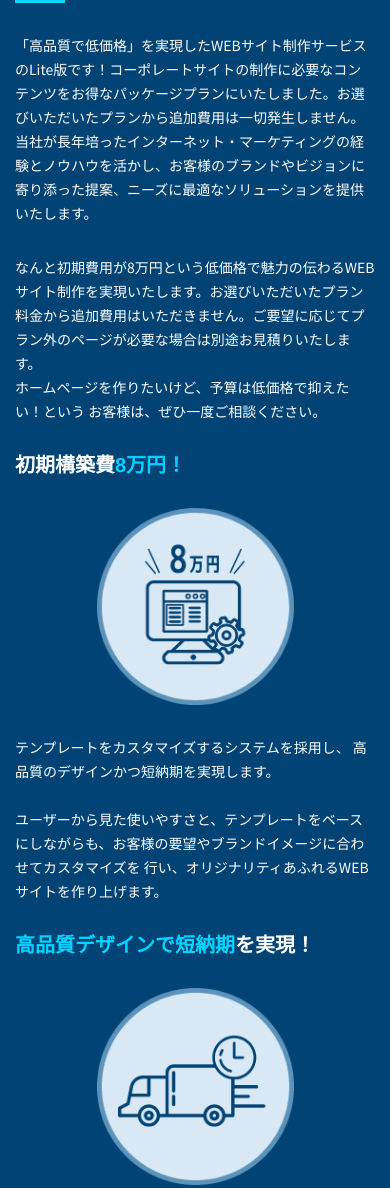
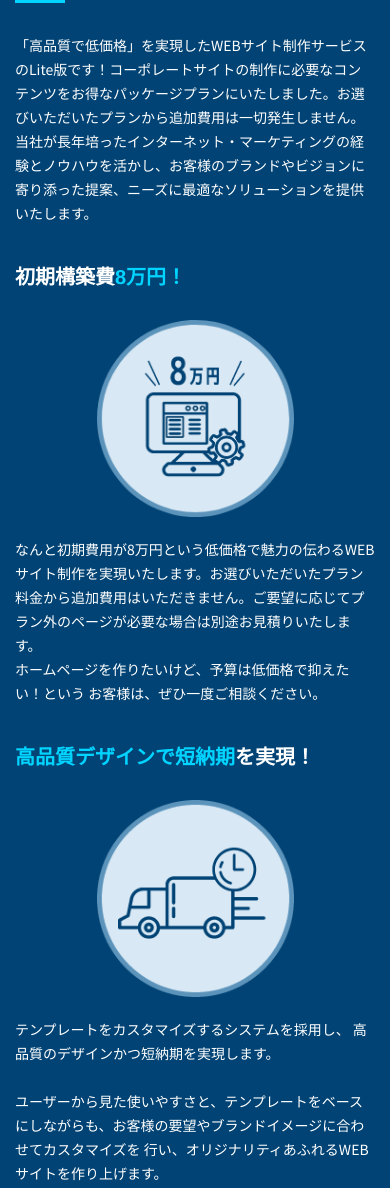
Before and after one commit to binhnt0513/img_landing_page, a website built with Parcel: page index.html in a window 390 px wide. Shown: the part 2031-3219 px from the top of the page. Built offline with nearby package versions, Linux system fonts and the light colour scheme; a web font is replaced by a local one.

Commit message:
new landing page 10/2024

```diff
--- a/public/css/homepage.css
+++ b/public/css/homepage.css
@@ -756,7 +756,9 @@
     .group-content-1, .group-content-3 {
         flex-direction: column;
     }
-
+    .section-2 .group-col .text-detail {
+        order: 3;
+    }
     .section-2 .group-col .flex-container {
         order: 2;
     }
@@ -948,6 +950,9 @@
         max-width: 240px;
     }
 
+    .section-2 .group-col .text-detail {
+        order: 3;
+    }
     .section-2 .group-col .flex-container {
         order: 2;
     }
```
